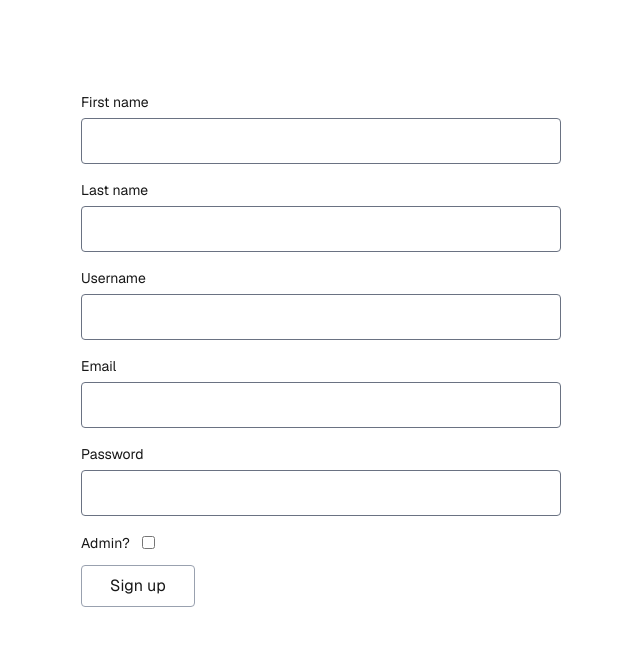
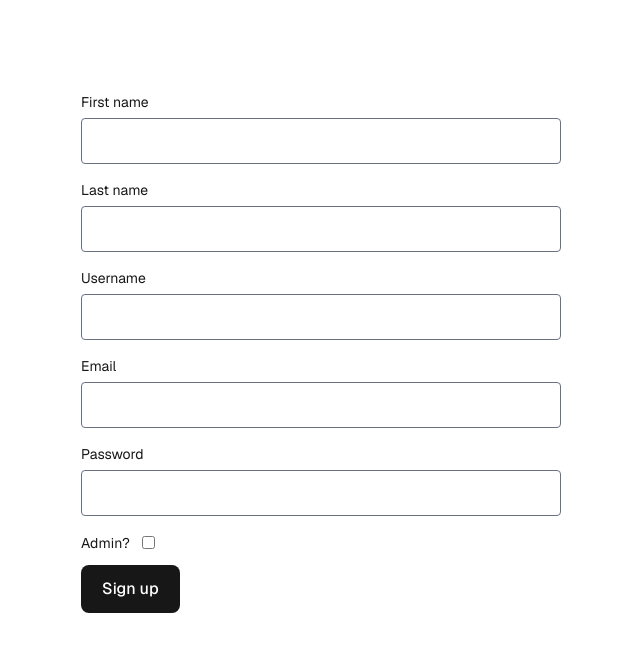
Before and after one commit to oluwatobiss/gist-frontend, a Next.js app: page /sign-up in a window 1280 px wide. Shown: the top 652 px of the page, without its empty margins (319-959 px from the left). Built offline with nearby package versions, Linux system fonts and the light colour scheme.

Commit message:
style: Update button's styles

```diff
--- a/app/login/page.tsx
+++ b/app/login/page.tsx
@@ -71,7 +71,7 @@ export default function Login() {
         </div>
         <button
           type="submit"
-          className="cursor-pointer hover:bg-gray-200 hover:text-black mt-3 px-7 py-2 border border-gray-400 border-solid rounded-sm"
+          className="cursor-pointer rounded-lg border border-solid border-transparent transition-colors bg-foreground text-background hover:bg-[#383838] dark:hover:bg-[#ccc] font-medium text-sm sm:text-base h-10 sm:h-12 mt-3 px-4 sm:px-5"
         >
           Log in
         </button>
--- a/app/sign-up/page.tsx
+++ b/app/sign-up/page.tsx
@@ -167,7 +167,7 @@ export default function SignUp() {
         )}
         <button
           type="submit"
-          className="cursor-pointer hover:bg-gray-200 hover:text-black mt-3 px-7 py-2 border border-gray-400 border-solid rounded-sm"
+          className="cursor-pointer rounded-lg border border-solid border-transparent transition-colors bg-foreground text-background hover:bg-[#383838] dark:hover:bg-[#ccc] font-medium text-sm sm:text-base h-10 sm:h-12 mt-3 px-4 sm:px-5"
         >
           Sign up
         </button>
```
